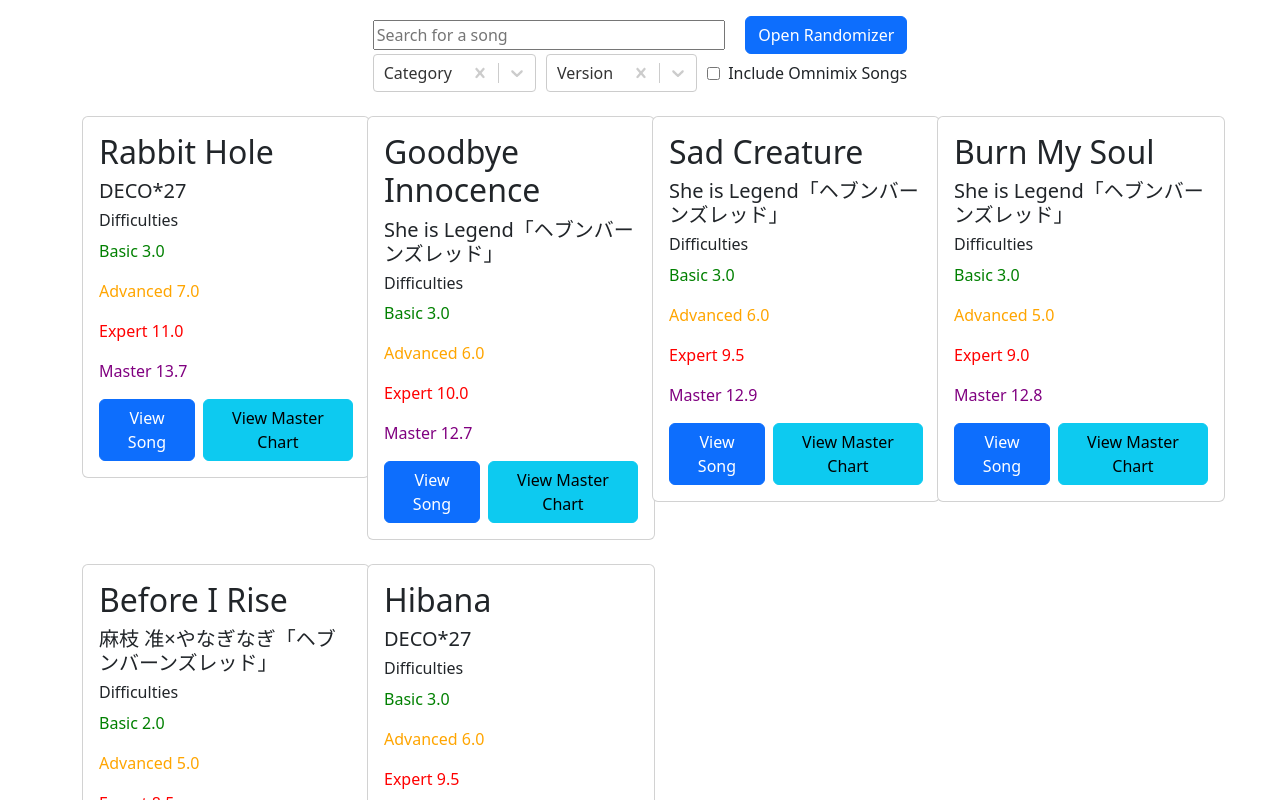
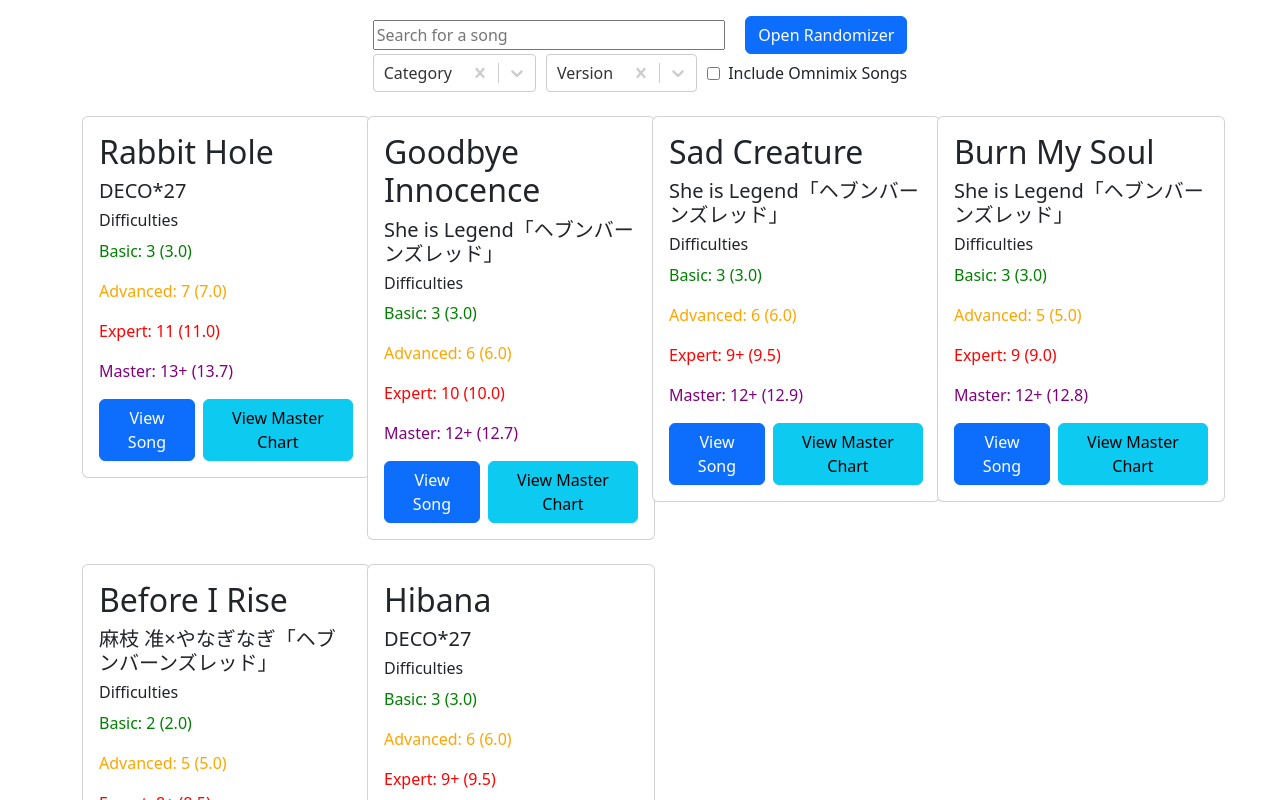
Before and after one commit to TroyCalaquian/rhythm-game-info, a React (Vite) app: page / in a window 1280 px wide. Shown: the top 800 px of the page. Built offline with nearby package versions, Linux system fonts and the light colour scheme.

Commit message:
Changed data in prep for randomizer

```diff
--- a/src/components/DifficultyListDisplay.tsx
+++ b/src/components/DifficultyListDisplay.tsx
@@ -1,27 +1,34 @@
+import { Difficulty } from "../data";
+
 interface Props {
-    difficultyList: string[];
+  difficultyList: Difficulty[];
 }
 
-function DifficultyListDisplay({difficultyList} : Props ) {
+function DifficultyListDisplay({ difficultyList }: Props) {
   return (
     <>
       {difficultyList.map((difficulty) => {
         let colorStyle = {};
-            if (difficulty.startsWith("Basic")) {
+        if (difficulty.levelName === "Basic") {
           colorStyle = { color: "green" };
-            } else if (difficulty.startsWith("Advanced")) {
+        } else if (difficulty.levelName === "Advanced") {
           colorStyle = { color: "orange" };
-            } else if (difficulty.startsWith("Expert")) {
+        } else if (difficulty.levelName === "Expert") {
           colorStyle = { color: "red" };
-            } else if (difficulty.startsWith("Master")) {
+        } else if (difficulty.levelName === "Master") {
           colorStyle = { color: "purple" };
-            } else if (difficulty.startsWith("Ultima")) {
+        } else if (difficulty.levelName === "Ultima") {
           colorStyle = { color: "black" };
         }
 
         return (
-              <p key={difficulty} className="card-text" style={colorStyle}>
-                {difficulty}
+          <p
+            key={difficulty.levelName}
+            className="card-text"
+            style={colorStyle}
+          >
+            {difficulty.levelName}: {difficulty.faceValue} (
+            {difficulty.value.toFixed(1)})
           </p>
         );
       })}
--- a/src/components/GameCard.tsx
+++ b/src/components/GameCard.tsx
@@ -1,9 +1,10 @@
+import { Difficulty } from "../data";
 import DifficultyListDisplay from "./DifficultyListDisplay";
 
 interface Props {
   songName: string;
   artist: string;
-  difficultyList: string[];
+  difficultyList: Difficulty[];
   songLink: string;
   chartLink: string;
 }
--- a/src/components/RandomizerModal.tsx
+++ b/src/components/RandomizerModal.tsx
@@ -43,6 +43,7 @@ function RandomizerModal({
             <strong>Select Class:</strong>
           </p>
           <div>
+            {/* i: 10 - 11 . ii: 11+ - 12+ . iii: 12+ - 13+ . iv: 13+ - 14+ . v: 14 - 15 . INF: 14+ - 15+ */}
             {[
               { label: "i", value: "1" },
               { label: "ii", value: "2" },
--- a/src/data.tsx
+++ b/src/data.tsx
@@ -1,8 +1,14 @@
+export type Difficulty = {
+  levelName: string;
+  value: number;
+  faceValue: string;
+}
+
 export type rhythmGameSong = {
   id: number;
   songName: string;
   artist: string;
-  difficultyList: string[];
+  difficultyList: Difficulty[];
   songLink: string;
   chartLink: string;
   category: string;
@@ -19,11 +25,14 @@ export const rhythmGameSongs: rhythmGameSong[] = [
     id: 0,
     songName: "Rabbit Hole",
     artist: "DECO*27",
-    difficultyList: ["Basic 3.0", "Advanced 7.0", "Expert 11.0", "Master 13.7"],
-    songLink:
-      "https://www.youtube.com/watch?v=eSW2LVbPThw&pp=ygULcmFiYml0IGhvbGU%3D",
-    chartLink:
-      "https://www.youtube.com/watch?v=09EtW7gFEVM&pp=ygUUcmFiYml0IGhvbGUgY2h1bml0aG0%3D",
+    difficultyList: [
+      { levelName: "Basic", value: 3.0, faceValue: "3" },
+      { levelName: "Advanced", value: 7.0, faceValue: "7" },
+      { levelName: "Expert", value: 11.0, faceValue: "11" },
+      { levelName: "Master", value: 13.7, faceValue: "13+" },
+    ],
+    songLink: "https://www.youtube.com/watch?v=eSW2LVbPThw&pp=ygULcmFiYml0IGhvbGU%3D",
+    chartLink: "https://www.youtube.com/watch?v=09EtW7gFEVM&pp=ygUUcmFiYml0IGhvbGUgY2h1bml0aG0%3D",
     category: "P&A",
     version: "verse",
     omnimix: false,
@@ -32,11 +41,14 @@ export const rhythmGameSongs: rhythmGameSong[] = [
     id: 1,
     songName: "Goodbye Innocence",
     artist: "She is Legend「ヘブンバーンズレッド」",
-    difficultyList: ["Basic 3.0", "Advanced 6.0", "Expert 10.0", "Master 12.7"],
-    songLink:
-      "https://www.youtube.com/watch?v=z5htbwxjhlw&pp=ygURZ29vZGJ5ZSBpbm5vY2VuY2XSBwkJhAkBhyohjO8%3D",
-    chartLink:
-      "https://www.youtube.com/watch?v=nrzv5q3uc1c&pp=ygUaZ29vZGJ5ZSBpbm5vY2VuY2UgY2h1bml0aG3SBwkJhAkBhyohjO8%3D",
+    difficultyList: [
+      { levelName: "Basic", value: 3.0, faceValue: "3" },
+      { levelName: "Advanced", value: 6.0, faceValue: "6" },
+      { levelName: "Expert", value: 10.0, faceValue: "10" },
+      { levelName: "Master", value: 12.7, faceValue: "12+" },
+    ],
+    songLink: "https://www.youtube.com/watch?v=z5htbwxjhlw&pp=ygURZ29vZGJ5ZSBpbm5vY2VuY2XSBwkJhAkBhyohjO8%3D",
+    chartLink: "https://www.youtube.com/watch?v=nrzv5q3uc1c&pp=ygUaZ29vZGJ5ZSBpbm5vY2VuY2UgY2h1bml0aG3SBwkJhAkBhyohjO8%3D",
     category: "P&A",
     version: "sunPlus",
     omnimix: false,
@@ -45,11 +57,14 @@ export const rhythmGameSongs: rhythmGameSong[] = [
     id: 3,
     songName: "Sad Creature",
     artist: "She is Legend「ヘブンバーンズレッド」",
-    difficultyList: ["Basic 3.0", "Advanced 6.0", "Expert 9.5", "Master 12.9"],
-    songLink:
-      "https://www.youtube.com/watch?v=z5htbwxjhlw&pp=ygURZ29vZGJ5ZSBpbm5vY2VuY2XSBwkJhAkBhyohjO8%3D",
-    chartLink:
-      "https://www.youtube.com/watch?v=nrzv5q3uc1c&pp=ygUaZ29vZGJ5ZSBpbm5vY2VuY2UgY2h1bml0aG3SBwkJhAkBhyohjO8%3D",
+    difficultyList: [
+      { levelName: "Basic", value: 3.0, faceValue: "3" },
+      { levelName: "Advanced", value: 6.0, faceValue: "6" },
+      { levelName: "Expert", value: 9.5, faceValue: "9+" },
+      { levelName: "Master", value: 12.9, faceValue: "12+" },
+    ],
+    songLink: "https://www.youtube.com/watch?v=z5htbwxjhlw&pp=ygURZ29vZGJ5ZSBpbm5vY2VuY2XSBwkJhAkBhyohjO8%3D",
+    chartLink: "https://www.youtube.com/watch?v=nrzv5q3uc1c&pp=ygUaZ29vZGJ5ZSBpbm5vY2VuY2UgY2h1bml0aG3SBwkJhAkBhyohjO8%3D",
     category: "P&A",
     version: "sunPlus",
     omnimix: false,
@@ -58,11 +73,14 @@ export const rhythmGameSongs: rhythmGameSong[] = [
     id: 4,
     songName: "Burn My Soul",
     artist: "She is Legend「ヘブンバーンズレッド」",
-    difficultyList: ["Basic 3.0", "Advanced 5.0", "Expert 9.0", "Master 12.8"],
-    songLink:
-      "https://www.youtube.com/watch?v=z5htbwxjhlw&pp=ygURZ29vZGJ5ZSBpbm5vY2VuY2XSBwkJhAkBhyohjO8%3D",
-    chartLink:
-      "https://www.youtube.com/watch?v=nrzv5q3uc1c&pp=ygUaZ29vZGJ5ZSBpbm5vY2VuY2UgY2h1bml0aG3SBwkJhAkBhyohjO8%3D",
+    difficultyList: [
+      { levelName: "Basic", value: 3.0, faceValue: "3" },
+      { levelName: "Advanced", value: 5.0, faceValue: "5" },
+      { levelName: "Expert", value: 9.0, faceValue: "9" },
+      { levelName: "Master", value: 12.8, faceValue: "12+" },
+    ],
+    songLink: "https://www.youtube.com/watch?v=z5htbwxjhlw&pp=ygURZ29vZGJ5ZSBpbm5vY2VuY2XSBwkJhAkBhyohjO8%3D",
+    chartLink: "https://www.youtube.com/watch?v=nrzv5q3uc1c&pp=ygUaZ29vZGJ5ZSBpbm5vY2VuY2UgY2h1bml0aG3SBwkJhAkBhyohjO8%3D",
     category: "P&A",
     version: "sun",
     omnimix: false,
@@ -71,11 +89,14 @@ export const rhythmGameSongs: rhythmGameSong[] = [
     id: 5,
     songName: "Before I Rise",
     artist: "麻枝 准×やなぎなぎ「ヘブンバーンズレッド」",
-    difficultyList: ["Basic 2.0", "Advanced 5.0", "Expert 8.5", "Master 11.9"],
-    songLink:
-      "https://www.youtube.com/watch?v=z5htbwxjhlw&pp=ygURZ29vZGJ5ZSBpbm5vY2VuY2XSBwkJhAkBhyohjO8%3D",
-    chartLink:
-      "https://www.youtube.com/watch?v=nrzv5q3uc1c&pp=ygUaZ29vZGJ5ZSBpbm5vY2VuY2UgY2h1bml0aG3SBwkJhAkBhyohjO8%3D",
+    difficultyList: [
+      { levelName: "Basic", value: 2.0, faceValue: "2" },
+      { levelName: "Advanced", value: 5.0, faceValue: "5" },
+      { levelName: "Expert", value: 8.5, faceValue: "8+" },
+      { levelName: "Master", value: 11.9, faceValue: "11+" },
+    ],
+    songLink: "https://www.youtube.com/watch?v=z5htbwxjhlw&pp=ygURZ29vZGJ5ZSBpbm5vY2VuY2XSBwkJhAkBhyohjO8%3D",
+    chartLink: "https://www.youtube.com/watch?v=nrzv5q3uc1c&pp=ygUaZ29vZGJ5ZSBpbm5vY2VuY2UgY2h1bml0aG3SBwkJhAkBhyohjO8%3D",
     category: "P&A",
     version: "sun",
     omnimix: false,
@@ -84,11 +105,15 @@ export const rhythmGameSongs: rhythmGameSong[] = [
     id: 6,
     songName: "Hibana",
     artist: "DECO*27",
-    difficultyList: ["Basic 3.0", "Advanced 6.0", "Expert 9.5", "Master 13.7", "Ultima 14.0"],
-    songLink:
-      "https://www.youtube.com/watch?v=z5htbwxjhlw&pp=ygURZ29vZGJ5ZSBpbm5vY2VuY2XSBwkJhAkBhyohjO8%3D",
-    chartLink:
-      "https://www.youtube.com/watch?v=nrzv5q3uc1c&pp=ygUaZ29vZGJ5ZSBpbm5vY2VuY2UgY2h1bml0aG3SBwkJhAkBhyohjO8%3D",
+    difficultyList: [
+      { levelName: "Basic", value: 3.0, faceValue: "3" },
+      { levelName: "Advanced", value: 6.0, faceValue: "6" },
+      { levelName: "Expert", value: 9.5, faceValue: "9+" },
+      { levelName: "Master", value: 13.7, faceValue: "13+" },
+      { levelName: "Ultima", value: 14.0, faceValue: "14" },
+    ],
+    songLink: "https://www.youtube.com/watch?v=z5htbwxjhlw&pp=ygURZ29vZGJ5ZSBpbm5vY2VuY2XSBwkJhAkBhyohjO8%3D",
+    chartLink: "https://www.youtube.com/watch?v=nrzv5q3uc1c&pp=ygUaZ29vZGJ5ZSBpbm5vY2VuY2UgY2h1bml0aG3SBwkJhAkBhyohjO8%3D",
     category: "P&A",
     version: "crystal",
     omnimix: false,
@@ -97,11 +122,14 @@ export const rhythmGameSongs: rhythmGameSong[] = [
     id: 7,
     songName: "Territory Battle",
     artist: "Tuyu",
-    difficultyList: ["Basic 2.0", "Advanced 5.0", "Expert 9.0", "Master 12.4"],
-    songLink:
-      "https://www.youtube.com/watch?v=z5htbwxjhlw&pp=ygURZ29vZGJ5ZSBpbm5vY2VuY2XSBwkJhAkBhyohjO8%3D",
-    chartLink:
-      "https://www.youtube.com/watch?v=nrzv5q3uc1c&pp=ygUaZ29vZGJ5ZSBpbm5vY2VuY2UgY2h1bml0aG3SBwkJhAkBhyohjO8%3D",
+    difficultyList: [
+      { levelName: "Basic", value: 2.0, faceValue: "2" },
+      { levelName: "Advanced", value: 5.0, faceValue: "5" },
+      { levelName: "Expert", value: 9.0, faceValue: "9" },
+      { levelName: "Master", value: 12.4, faceValue: "12" },
+    ],
+    songLink: "https://www.youtube.com/watch?v=z5htbwxjhlw&pp=ygURZ29vZGJ5ZSBpbm5vY2VuY2XSBwkJhAkBhyohjO8%3D",
+    chartLink: "https://www.youtube.com/watch?v=nrzv5q3uc1c&pp=ygUaZ29vZGJ5ZSBpbm5vY2VuY2UgY2h1bml0aG3SBwkJhAkBhyohjO8%3D",
     category: "Original",
     version: "paradiseLost",
     omnimix: true,
```
Lines whose indentation alone changed are shown as unchanged.
